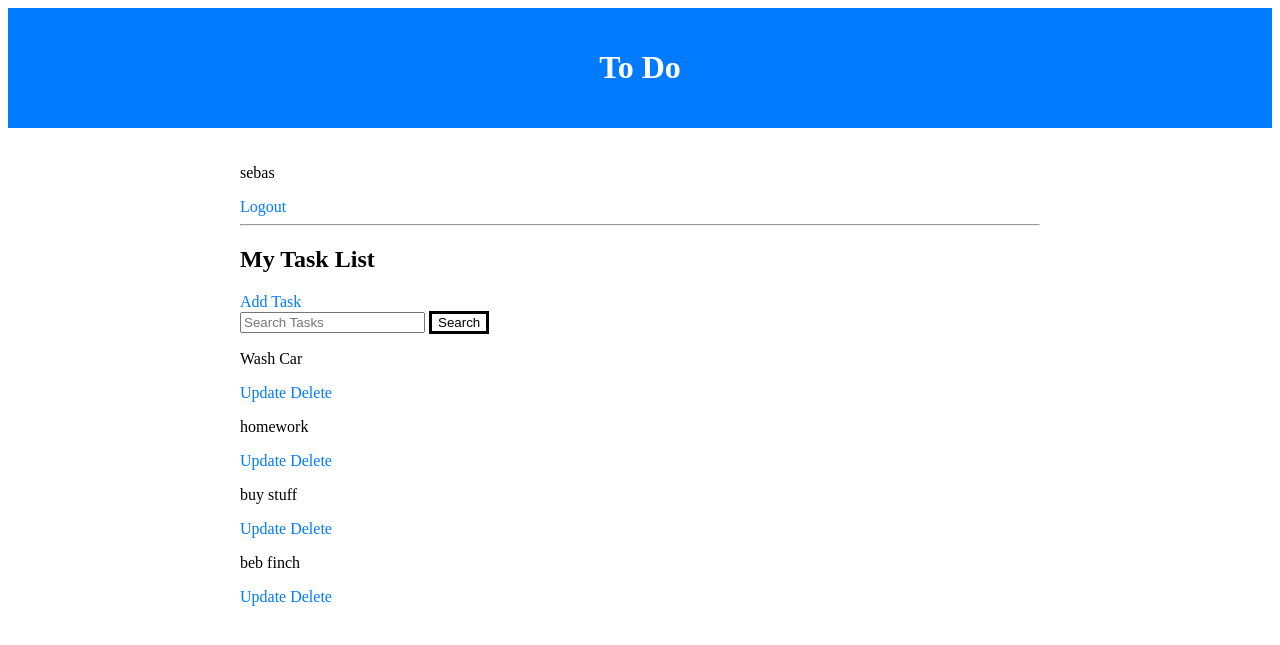
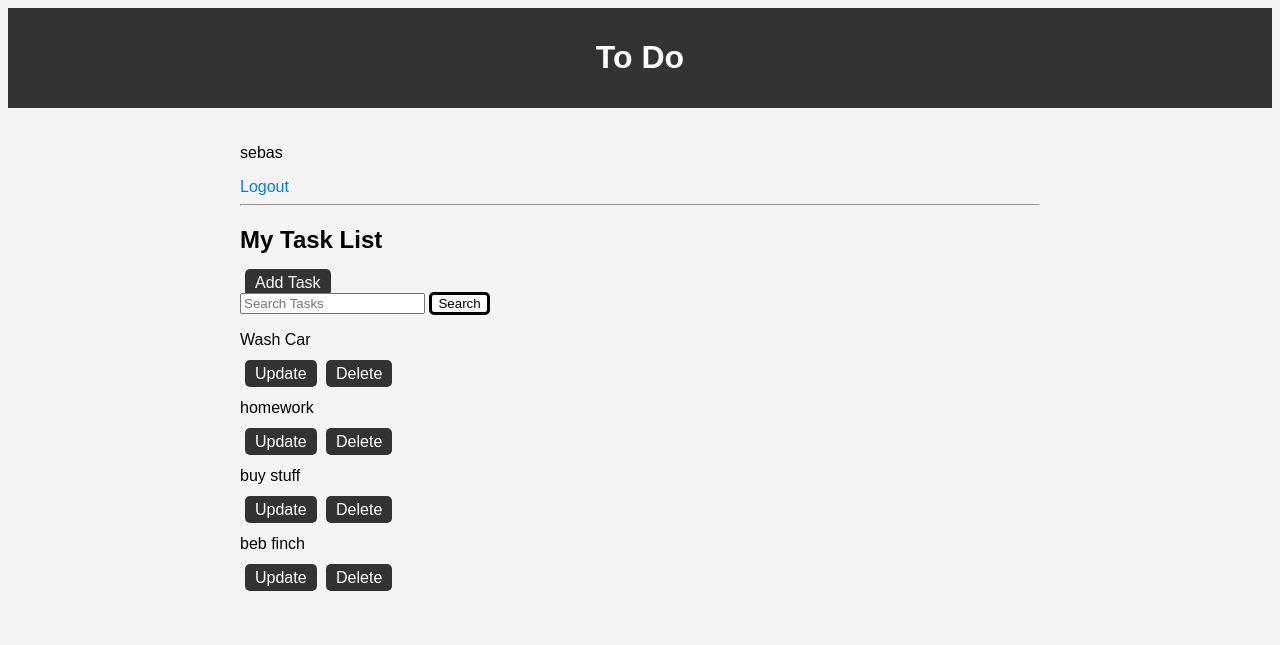
Before and after one commit to SebastianLoaiza10/To-Do-App, a Django app: page / in a window 1280 px wide. Shown: the top 645 px of the page. Run offline with Django 4.2, Linux system fonts and the light colour scheme; a user stored in the database is signed in; data comes from the database, SQL or seed files in the repository; both versions use the stored data as it was after the commit.

Commit message:
css and html updates

```diff
--- a/static/css/style.css
+++ b/static/css/style.css
@@ -1,9 +1,14 @@
-header {
-    background-color: #007BFF;
+body {
+    font-family: Arial, sans-serif;
+    background-color: #f4f4f4;
+  }
+
+  header {
+    background-color: #333;
     color: #fff;
+    padding: 10px 0;
     text-align: center;
-    padding: 20px;
-}
+  }
 
 main {
     max-width: 800px;
@@ -20,6 +25,25 @@ a {
 .search-button {
     background-color: white;
     border: solid;
-    border-radius: 0%;
+    border-radius: 5px;
     cursor: pointer;
 }
+
+.add-task-link,
+.update-link,
+.delete-link {
+  padding: 5px 10px;
+  margin-left: 5px;
+  background-color: #333;
+  color: #fff;
+  text-decoration: none;
+  border-radius: 5px;
+  cursor: pointer;
+}
+
+.search-button:hover,
+.update-link:hover,
+.delete-link:hover,
+.add-task-link:hover {
+  opacity: 0.8;
+}
--- a/tasks/templates/tasks/list.html
+++ b/tasks/templates/tasks/list.html
@@ -3,25 +3,27 @@
 {% block content %}
     {% if request.user.is_authenticated %}
         <p>{{ request.user }}</p>
-        <a href="{% url 'logout' %}">Logout</a>
+        <a href="{% url 'logout' %}" class="logout-link">Logout</a>
     {% else %}
-        <a href="{% url 'login' %}">Login</a>
+        <a href="{% url 'login' %}"class="login-link">Login</a>
     {% endif %}
     <hr>
     <h2>My Task List</h2>
-    <a href="{% url 'create_task' %}">Add Task</a>
+    <a href="{% url 'create_task' %}"class="add-task-link">Add Task</a>
 
+    <!-- Presents the search bar for the user inorder find certain tasks -->
     <form method="get" action="{% url 'search_tasks' %}">
         {% csrf_token %}
         <input type="text" name="query" placeholder="Search Tasks">
         <input type="submit" value="Search" class="search-button">
     </form>
 
+    <!-- Presents the list of tasks from the user -->
     {% for task in tasks %}
         <div>
             <p>{{ task.title }}</p>
-            <a href="{% url 'update_task' task.id %}">Update</a>
-            <a href="{% url 'delete_task' task.id %}">Delete</a>
+            <a href="{% url 'update_task' task.id %}"class="update-link">Update</a>
+            <a href="{% url 'delete_task' task.id %}"class="delete-link">Delete</a>
         </div>
     {% endfor %}
 {% endblock %}
```
Also changed, not shown: db.sqlite3.
